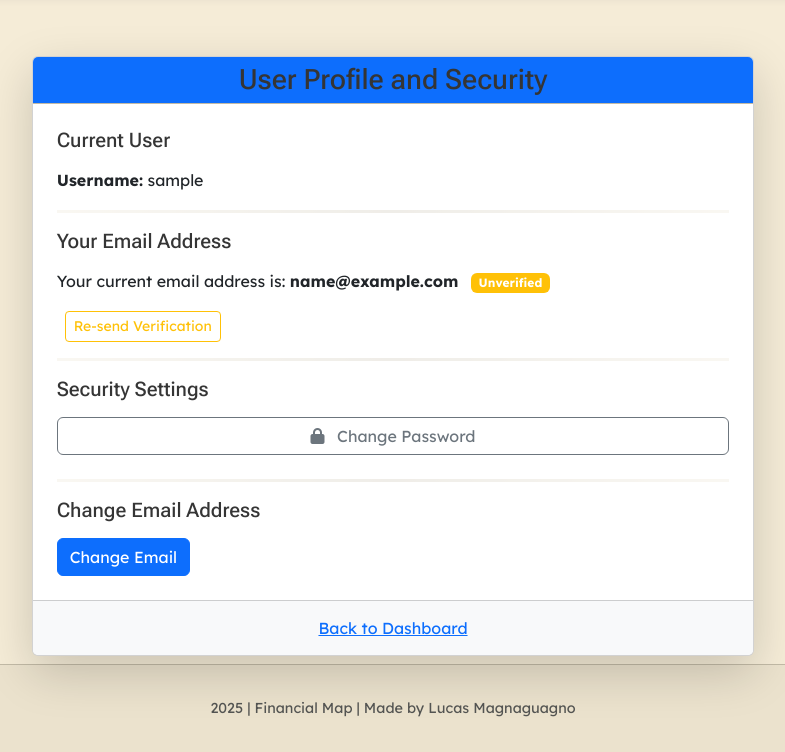
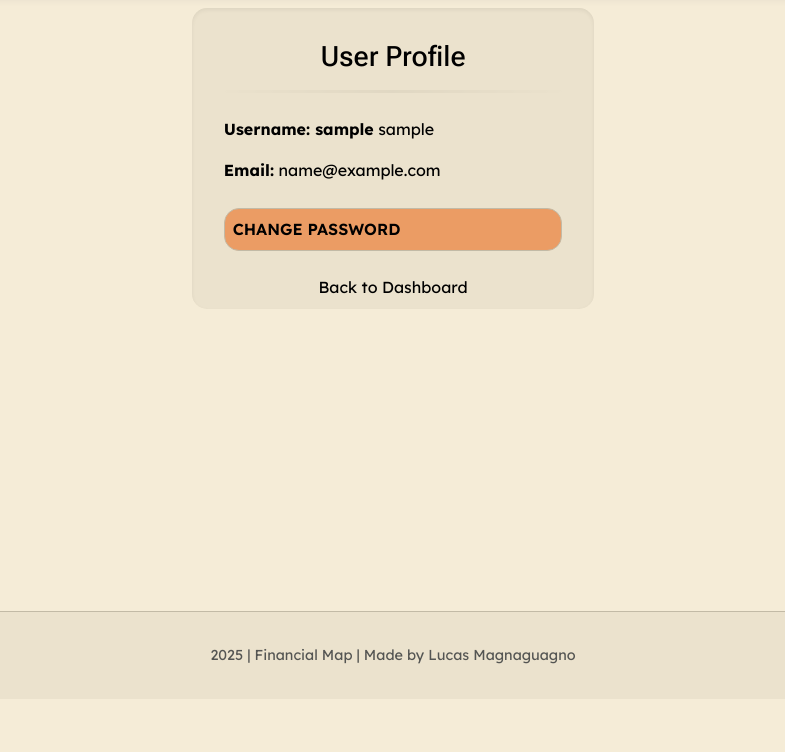
Before and after one commit to mlucasmichel/finantial-map-app, a Django app: page /accounts/profile/ in a window 1280 px wide. Shown: the part 101-853 px from the top of the page, without its empty margins (247-1032 px from the left). After the commit the page ends 765 px from the top, so only its background shows below. Run offline with Django 4.2, Linux system fonts and the light colour scheme; the visitor is signed in with stand-in values (Sample User, id 1); some libraries are stand-ins or nearby versions.

Commit message:
Refactor user profile template

```diff
--- a/templates/account/profile.html
+++ b/templates/account/profile.html
@@ -1,75 +1,38 @@
 {% extends "base.html" %}
+{% load static %}
 {% load i18n %}
 
-{% block title %}Manage Email{% endblock %}
+{% block title %}{% trans "Profile" %}{% endblock %}
 
 {% block content %}
-<div class="row justify-content-center mt-5">
-    <div class="col-md-8 col-lg-7">
-        <div class="card shadow-lg">
-            <div class="card-header bg-primary text-white text-center">
-                <h3 class="mb-0">{% trans "User Profile and Security" %}</h3>
-            </div>
-            <div class="card-body p-4">
+<section id="profile-section" class="h-100 d-flex flex-column">
+    <div class="row my-auto justify-content-center">
+        <div class="col-sm-8 col-md-6 col-lg-5 col-xl-4">
+            <div class="main-card">
+                <div class="p-4">
+                    <div class="text-center mb-4">
+                        <h1 class="h3">{% trans "User Profile" %}</h1>
+                        <hr>
+                    </div>
 
-                <h5 class="mb-3">{% trans "Current User" %}</h5>
-                <p><strong>{% trans "Username:" %}</strong> {{ user.username }}</p>
+                    <div class="profile-details">
+                        <div class="mb-3">
+                            <strong>{% trans "Username" %}: {{ user.username }}</strong> {{ user.username }}
+                        </div>
+                        <div class="mb-3">
+                            <strong>{% trans "Email" %}:</strong> {{ user.email }}
+                        </div>
+                    </div>
 
-                <hr>
-
-                <h5 class="mb-3">{% trans "Your Email Address" %}</h5>
-
-                <p>
-                    {% trans "Your current email address is:" %}
-                    <strong>{{ user.email }}</strong>
-
-                    {% if not user.email_verified %}
-                        <span class="badge bg-warning ms-2">{% trans "Unverified" %}</span>
-                        <form method="post" action="{% url 'account_email' %}" class="d-inline ms-2">
-                            {% csrf_token %}
-                            <button class="btn btn-sm btn-outline-warning" name="action_send" type="submit">
-                                {% trans "Re-send Verification" %}
-                            </button>
-                        </form>
-                    {% endif %}
-                </p>
-
-                <hr>
-
-                <h5 class="mb-3">{% trans "Security Settings" %}</h5>
-                <div class="d-grid mb-4">
-                    <a href="{% url 'account_change_password' %}" class="btn btn-outline-secondary">
-                        <i class="fas fa-lock me-2"></i> {% trans "Change Password" %}
-                    </a>
+                    <div class="mt-4">
+                        <a href="{% url 'account_change_password' %}" class="button main-btn w-100 text-uppercase">{% trans "Change Password" %}</a>
+                    </div>
                 </div>
-
-                <hr>
-
-                <h5 class="mb-3">{% trans "Change Email Address" %}</h5>
-
-                <form method="post" action="{% url 'account_email' %}" class="add_email">
-                    {% csrf_token %}
-
-                    {% for field in form %}
-                        <div class="mb-3">
-                            <label for="{{ field.id_for_label }}" class="form-label">{{ field.label }}</label>
-                            {{ field }}
-                            {% for error in field.errors %}
-                                <div class="text-danger small">{{ error }}</div>
-                            {% endfor %}
-                        </div>
-                    {% endfor %}
-
-                    <button class="btn btn-primary" name="action_add" type="submit">
-                        {% trans "Change Email" %}
-                    </button>
-                </form>
-
-            </div>
-            <div class="card-footer text-center bg-light">
-                <a href="{% url 'dashboard' %}" class="btn btn-link">{% trans "Back to Dashboard" %}</a>
+                <div class="card-footer text-center">
+                    <a href="{% url 'dashboard' %}">{% trans "Back to Dashboard" %}</a>
+                </div>
             </div>
         </div>
     </div>
-</div>
+</section>
 {% endblock %}
```
